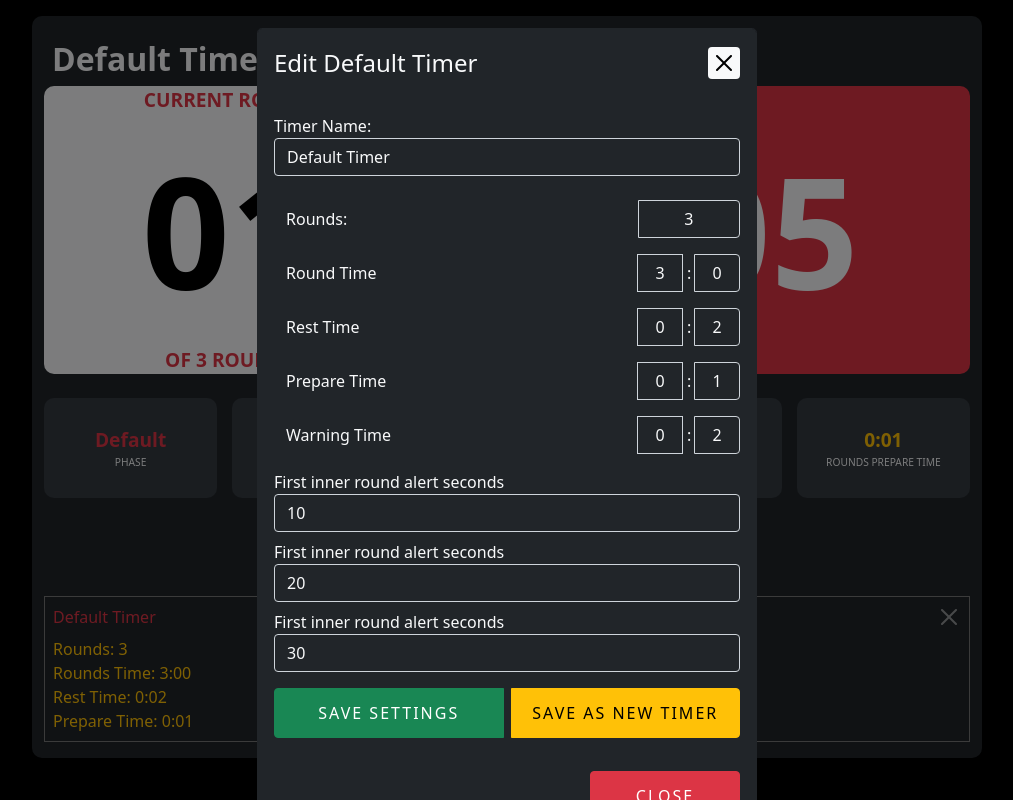
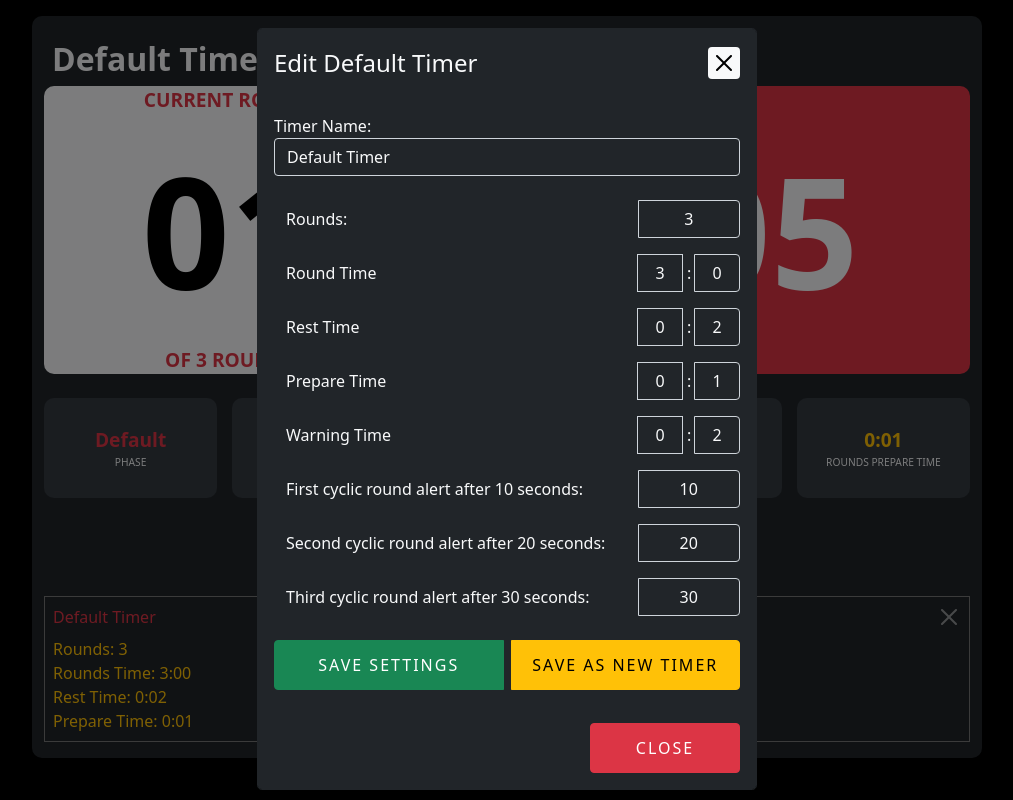
Before and after one commit to Omega24v/BoxingApp, a React (Create React App) app: page / in a window 1280 px wide. Both pictures are taken after a click on the button "EDIT". Shown: the whole page, without its empty margins (133-1146 px from the left). Built offline with nearby package versions, Linux system fonts and the light colour scheme.

Commit message:
BA-11 Added new styles

```diff
--- a/src/components/timerEdit/TimerEdit.js
+++ b/src/components/timerEdit/TimerEdit.js
@@ -99,13 +99,20 @@ const TimerEdit = props => {
             {
                 props.editTimerData.alerts.map(item => {
                     return item.isShown
-                    ?   <Form.Label key={item.id}>
-                            {item.label} seconds
+                    ? <InputGroup className="edit-form__group mb-3" key={item.id}>
+                            <InputGroup.Text className="rounds">
+                                {
+                                    item.time > 0
+                                    ? <div>{item.label} cyclic round alert after {item.time} seconds:</div>
+                                    : <div>Set {item.label} cyclic round alert: </div>
+                                }
+
+                            </InputGroup.Text>
                             <Form.Control name={item.name}
                                           onChange={setTimerData}
                                           value={item.time}
                                           type="number"/>
-                        </Form.Label>
+                        </InputGroup>
                     : ''
                 })
             }
--- a/src/constatns/timerDefaultValues.js
+++ b/src/constatns/timerDefaultValues.js
@@ -26,7 +26,7 @@ class TimerDV {
                 id: 1,
                 time: 10,
                 name: 'alert1',
-                label: 'First inner round alert',
+                label: 'First',
                 isActivated: false,
                 isShown: true
             },
@@ -34,7 +34,7 @@ class TimerDV {
                 id: 2,
                 time: 20,
                 name: 'alert2',
-                label: 'First inner round alert',
+                label: 'Second',
                 isActivated: false,
                 isShown: true
             },
@@ -42,7 +42,7 @@ class TimerDV {
                 id: 3,
                 time: 30,
                 name: 'alert3',
-                label: 'First inner round alert',
+                label: 'Third',
                 isActivated: false,
                 isShown: true
             }
```
